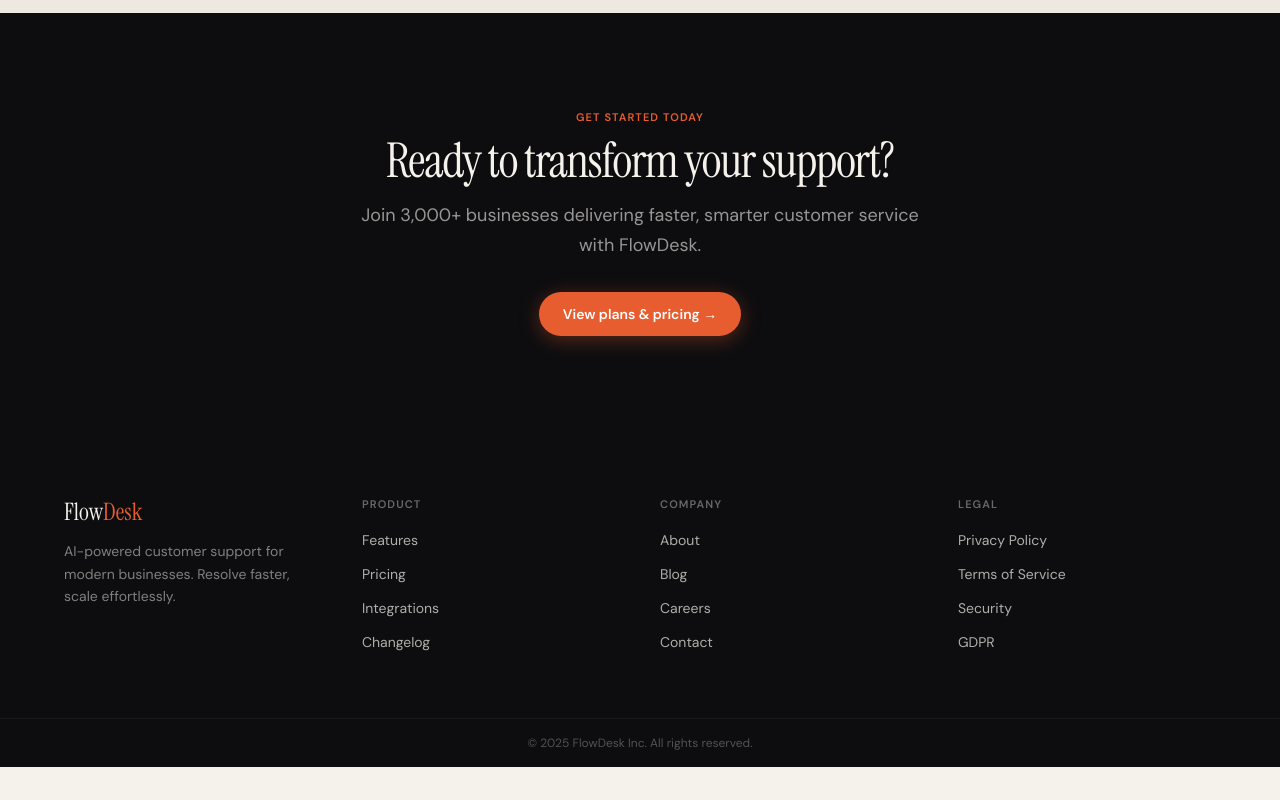
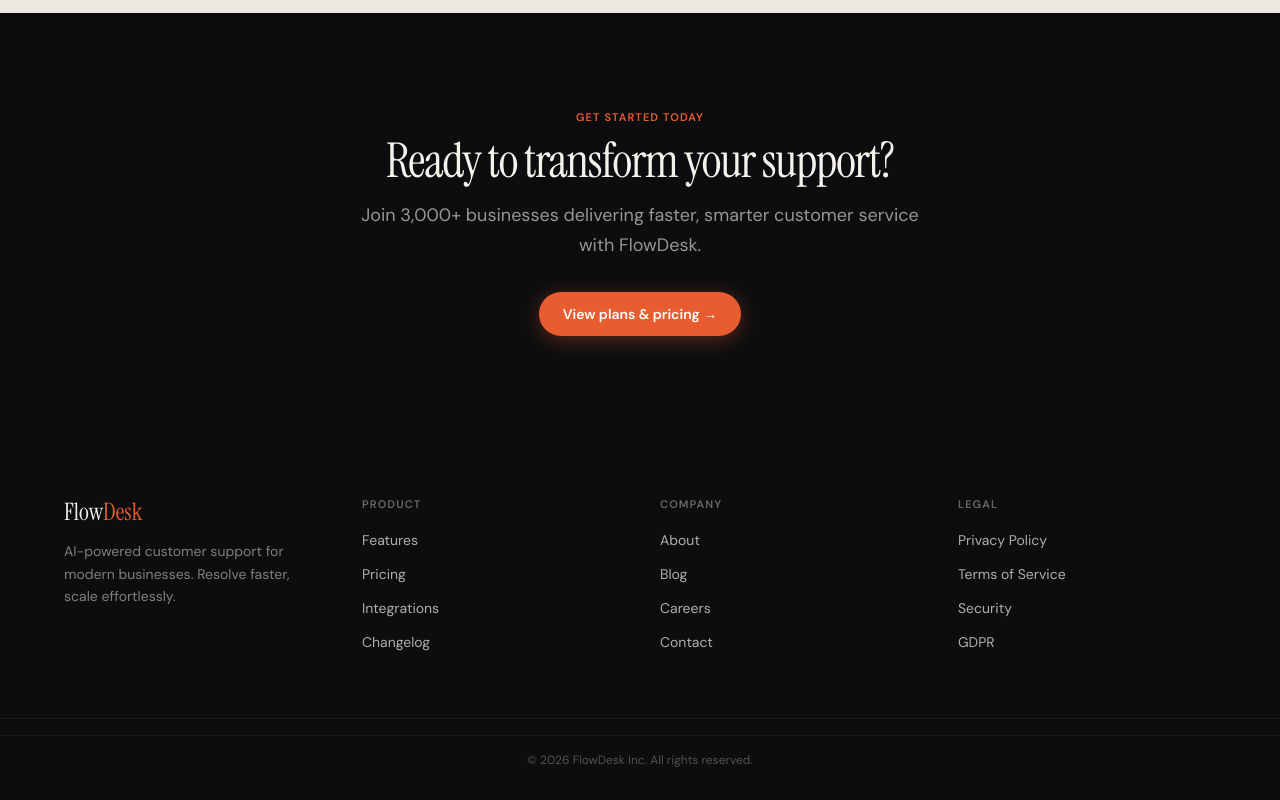
Before and after one commit to owinogabriel/flowdesk, a React (Vite) app: page / in a window 1280 px wide. Shown: the part 2996-3796 px from the top of the page. Before the commit the page ends 3763 px from the top, so only its background shows below. Built offline with nearby package versions, Linux system fonts and the light colour scheme.

Commit message:
Update src/components/layout/Footer.tsx
Co-authored-by: coderabbitai[bot] <136622811+coderabbitai[bot]@users.noreply.github.com>

```diff
--- a/src/components/layout/Footer.tsx
+++ b/src/components/layout/Footer.tsx
@@ -64,7 +64,9 @@ export default function Footer() {
 
       {/* Bottom bar */}
       <div className="border-t border-white/5 text-center py-4 text-paper/30 text-xs">
-        © 2025 FlowDesk Inc. All rights reserved.
+        <div className="border-t border-white/5 text-center py-4 text-paper/30 text-xs">
+          © {new Date().getFullYear()} FlowDesk Inc. All rights reserved.
+        </div>
       </div>
     </footer>
   );
```
